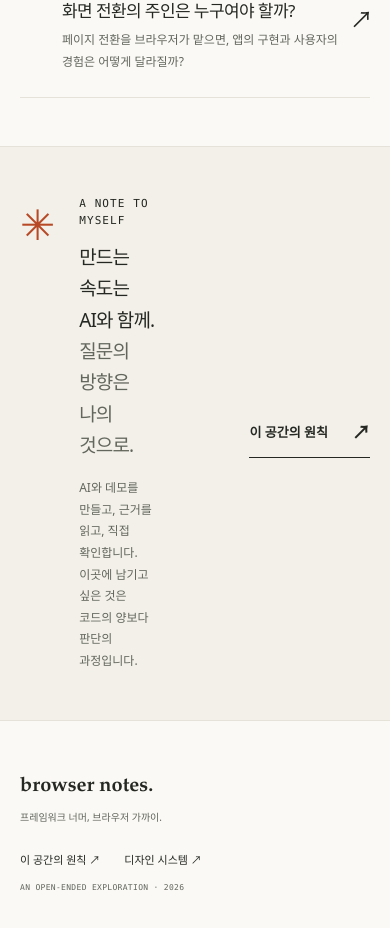
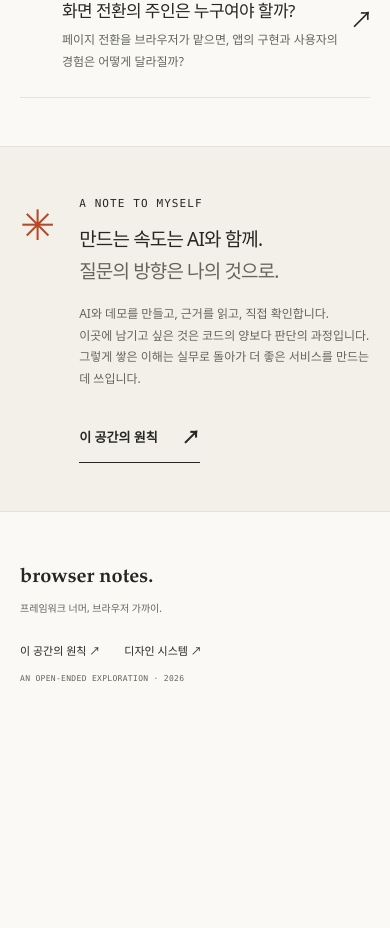
Before and after one commit to hoony-94/browser-notes, a Next.js app: page / in a window 390 px wide. Shown: the part 3349-4277 px from the top of the page. After the commit the page ends 4084 px from the top, so only its background shows below. Built offline with nearby package versions, Linux system fonts and the light colour scheme.

Commit message:
About과 홈에 시작 계기와 실무 연결 문구 추가, 모바일 하단 레이아웃 수정

```diff
--- a/src/app/about/page.tsx
+++ b/src/app/about/page.tsx
@@ -1,7 +1,7 @@
 import type { Metadata } from "next";
 export const metadata: Metadata = { title: "이 공간에 관하여" };
 export default function AboutPage() {
-  return <main id="main" className="shell page-main"><p className="eyebrow">THE INTENTION / 03</p><h1 className="page-title">만드는 일 다음에,<br /><em>이해하는 일이 남습니다.</em></h1><p className="page-intro">Browser Notes는 프론트엔드 개발자의 개인 탐구 공간입니다.<br />아래 문장은 이 공간을 시작하기 위해 제안하는 원칙의 초안입니다.</p><div className="principles">{[
+  return <main id="main" className="shell page-main"><p className="eyebrow">THE INTENTION / 03</p><h1 className="page-title">만드는 일 다음에,<br /><em>이해하는 일이 남습니다.</em></h1><div className="page-intro about-story"><p>Browser Notes는 프론트엔드 개발자의 개인 탐구 공간입니다.</p><p>AI와 함께 코드를 쓰는 일은 확실히 쉬워졌습니다. 그런데 만드는 속도가 빨라질수록, 그 사이에도 브라우저는 계속 움직이고 있다는 사실이 더 또렷해졌습니다. 프레임워크의 새 기능도 들여다보면 브라우저가 새로 할 수 있게 된 일을 감싼 경우가 많습니다.</p><p>그래서 프레임워크의 사용법을 따라가기보다 브라우저 자체의 흐름을 꾸준히 관찰하려 합니다. 무엇이 아쉬운지, 새 기능은 어떤 문제를 풀려고 만들어졌는지, 웹은 어디로 가고 있는지.</p><p>여기서 쌓은 이해는 실무로 가져가, 더 좋은 서비스를 만드는 데 씁니다.</p></div><div className="principles">{[
     ["01", "사용법보다, 존재 이유를.", "새 API를 발견하면 해결하려는 문제가 무엇이었는지부터 따라갑니다. 표준의 배경, 이전 방식의 제약, 다른 선택의 가능성을 함께 읽습니다."],
     ["02", "프레임워크를 하나의 사례로.", "브라우저와 HTTP의 원리를 중심에 둡니다. Next.js를 비롯한 도구가 그 원리를 어떤 추상화로 드러내거나 감추는지 비교합니다."],
     ["03", "데모와 증거를 구분하기.", "시뮬레이션은 이해를 돕고, 측정은 주장을 검증합니다. 실행 환경과 실패한 조건, 반례를 남겨 다른 사람이 다시 확인할 수 있게 합니다."],
--- a/src/app/globals.css
+++ b/src/app/globals.css
@@ -147,6 +147,9 @@ input[type="range"] { display: block; width: 100%; height: 20px; margin: 8px 0 1
 .page-title { font-size: var(--text-title); letter-spacing: -.06em; line-height: 1.4; margin-top: var(--space-5); }
 .page-title em { color: var(--color-accent); font-style: normal; }
 .page-intro { margin-block: var(--space-5) var(--space-8); color: var(--color-muted); font-size: 15px; }
+.about-story { max-width: 680px; }
+.about-story p + p { margin-top: var(--space-4); }
+.about-story p:last-child { color: var(--color-text); }
 .lab-layout { display: grid; grid-template-columns: 1fr 1fr; gap: var(--space-9); align-items: start; }
 .lab-layout h2 { margin-block: var(--space-4); font-family: var(--font-display); font-size: 32px; }
 .lab-layout h3 { margin-top: var(--space-6); }
@@ -253,11 +256,10 @@ blockquote { border-left: 2px solid var(--color-accent); padding-left: var(--spa
   .section-heading h2 { font-size: 24px; }
   .note-row { gap: var(--space-3); padding-block: var(--space-5); }
   .note-row h3 { font-size: 17px; }
-  .manifesto-inner { flex-wrap: wrap; padding-block: var(--space-7); gap: var(--space-5); }
+  .manifesto-inner { display: grid; grid-template-columns: auto 1fr; padding-block: var(--space-7); gap: var(--space-5); }
   .manifesto-symbol { font-size: 60px; }
   .manifesto-inner h2 { font-size: 22px; }
-  .manifesto-inner > div { flex: 1; }
-  .manifesto-inner .text-link { margin-left: 80px; }
+  .manifesto-inner .text-link { grid-column: 2; margin-left: 0; }
   .site-footer { align-items: start; gap: var(--space-5); }
   .footer-brand { font-size: 20px; }
   .footer-links { max-width: 180px; }
@@ -294,7 +296,6 @@ blockquote { border-left: 2px solid var(--color-accent); padding-left: var(--spa
   .section-heading .text-link { margin-top: var(--space-3); }
   .manifesto-symbol { align-self: start; margin-top: 8px; font-size: 42px; }
   .manifesto-inner h2 { font-size: 19px; }
-  .manifesto-inner .text-link { margin-left: 66px; }
   .site-footer { flex-direction: column; }
   .footer-links { justify-content: flex-start; max-width: none; }
   .footer-links > span { text-align: left; }
--- a/src/app/page.tsx
+++ b/src/app/page.tsx
@@ -10,6 +10,6 @@ export default async function Home() {
     <div className="chapter-rule shell"><span>OBSERVE</span><i /><span>QUESTION</span><i /><span>EXPERIMENT</span><i /><span>RETHINK</span></div>
     <section className="featured-section shell" aria-labelledby="featured-title"><div className="section-label"><span className="eyebrow">01 / ON THE DESK</span><span>지금 펼쳐둔 질문</span></div><div className="featured-body"><div className="featured-main"><div className="note-meta"><span className="badge badge-active">실험 설계</span><span>LOADING & NETWORK</span></div><h2 id="featured-title"><Link href="/notes/early-hints">HTML을 이미 스트리밍한다면,<br />Early Hints는 무엇을 더 줄일까?<span className="title-arrow">↗</span></Link></h2><p>같은 스트리밍 조건에서 103 유무를 비교합니다.<br />CSS를 일찍 받는 것과 화면을 일찍 보는 것은<br />얼마나 연결되어 있을까요?</p><Link className="text-link" href="/notes/early-hints">탐구 노트 펼치기 <span>↗</span></Link></div><aside className="question-slip"><span className="eyebrow">THE QUESTION BEHIND THE FEATURE</span><span className="big-quote" aria-hidden="true">“</span><p>HTML을 먼저 보내도,<br />CSS 힌트를 더 일찍 줄<br />여지가 남아 있을까?</p><div className="slip-bottom"><span>HTTP 103 → 200 OK</span><span aria-hidden="true">↗</span></div></aside></div></section>
     <section className="notes-section shell" aria-labelledby="notes-title"><div className="section-heading"><div><p className="eyebrow">02 / FIELD NOTES</p><h2 id="notes-title">완성된 답보다, 이어지는 질문.</h2></div><Link className="text-link" href="/notes">모든 노트 <span>↗</span></Link></div><p className="section-description">작은 의문부터 실험 설계까지. 아직 결론이 나지 않은 생각도 기록합니다.</p><NoteList notes={notes} />{notes.some(note => note.isExample) && <p className="starter-caption">‘예시 초안’으로 표시된 글은 구조를 보여주는 샘플이며 실제 검증 결과가 아닙니다.</p>}</section>
-    <section className="manifesto-band"><div className="shell manifesto-inner"><span className="manifesto-symbol" aria-hidden="true">✳</span><div><p className="eyebrow">A NOTE TO MYSELF</p><h2>만드는 속도는 AI와 함께.<br /><span>질문의 방향은 나의 것으로.</span></h2><p>AI와 데모를 만들고, 근거를 읽고, 직접 확인합니다.<br />이곳에 남기고 싶은 것은 코드의 양보다 판단의 과정입니다.</p></div><Link className="text-link" href="/about">이 공간의 원칙 <span>↗</span></Link></div></section>
+    <section className="manifesto-band"><div className="shell manifesto-inner"><span className="manifesto-symbol" aria-hidden="true">✳</span><div><p className="eyebrow">A NOTE TO MYSELF</p><h2>만드는 속도는 AI와 함께.<br /><span>질문의 방향은 나의 것으로.</span></h2><p>AI와 데모를 만들고, 근거를 읽고, 직접 확인합니다.<br />이곳에 남기고 싶은 것은 코드의 양보다 판단의 과정입니다.<br />그렇게 쌓은 이해는 실무로 돌아가 더 좋은 서비스를 만드는 데 쓰입니다.</p></div><Link className="text-link" href="/about">이 공간의 원칙 <span>↗</span></Link></div></section>
   </main>;
 }
```
